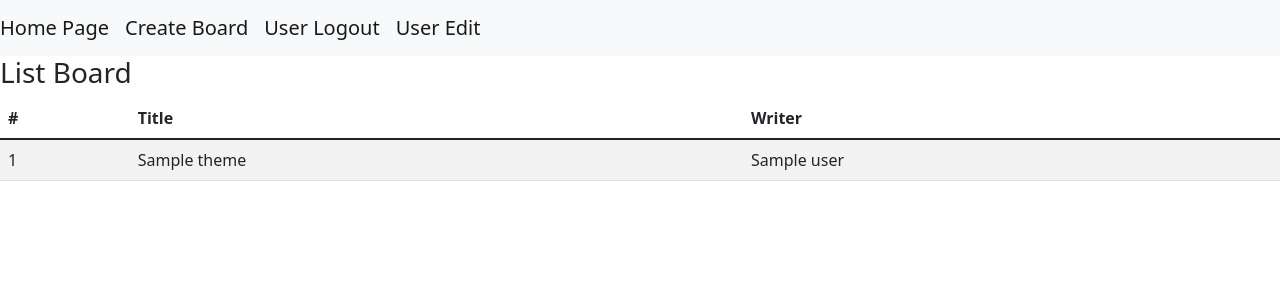
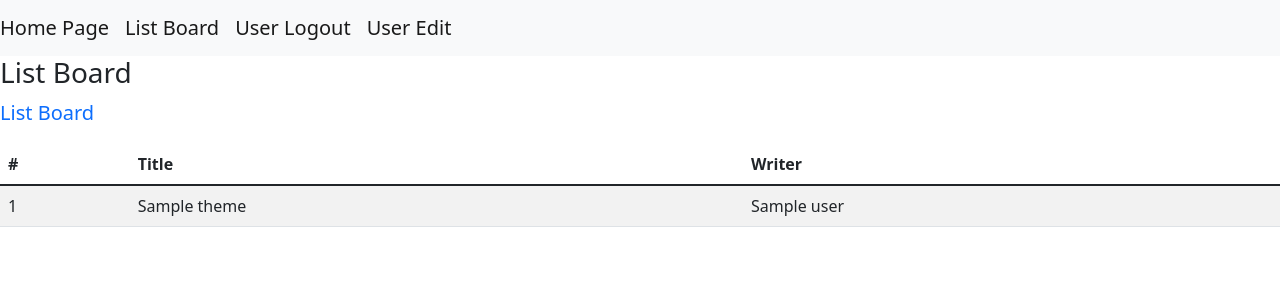
Before and after one commit to liberbell/dj06, a Django app: template FunctionExam/templates/boards/list_themes.html in a window 1280 px wide. Shown: the top 300 px of the page. Run offline with Django 3.2, Linux system fonts and the light colour scheme; a user stored in the database is signed in; the template is opened without the code that fills it: most values are stand-ins (such as "Sample title", 1, 10 or a date in 2020).

Commit message:
listthemes4

```diff
--- a/FunctionExam/templates/base.html
+++ b/FunctionExam/templates/base.html
@@ -8,7 +8,7 @@
         <nav class="navbar navbar-expand-lg navbar-light bg-light">
             <a class="navbar-brand" href="{% url 'accounts:home' %}">Home Page</a>
             {% if user.is_authenticated %}
-            <a class="navbar-brand" href="{% url 'boards:create_theme' %}">Create Board</a>
+            <a class="navbar-brand" href="{% url 'boards:list_theme' %}">List Board</a>
             <a class="navbar-brand" href="{% url 'accounts:user_logout' %}">User Logout</a>
             <a class="navbar-brand" href="{% url 'accounts:user_edit' %}">User Edit</a>
 
--- a/FunctionExam/templates/boards/list_themes.html
+++ b/FunctionExam/templates/boards/list_themes.html
@@ -7,6 +7,7 @@
     {% endfor %}
 {% endif %}
 <h3>List Board</h3>
+<p><a class="navbar-brand" href="{% url 'boards:list_theme' %}">List Board</a></p>
 <table class="table table-striped table-hover">
     <thead>
         <tr>
```
